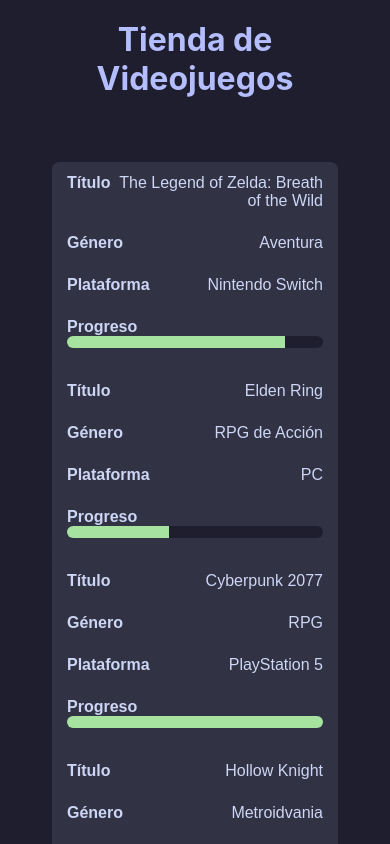
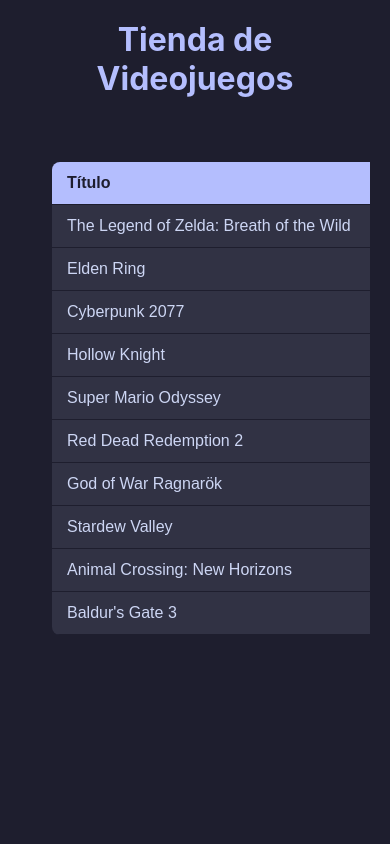
Before and after one commit to mochiCatDev/tienda-videojuegos, a React (Vite) app: page / in a window 390 px wide. Shown: the top 844 px of the page. Built offline with nearby package versions, Linux system fonts and the light colour scheme.

Commit message:
fix: optimizar scroll horizontal y evitar ruptura de texto en celdas para celulares, media querys

```diff
--- a/src/components/TablaVideojuegos.css
+++ b/src/components/TablaVideojuegos.css
@@ -22,13 +22,6 @@
   overflow: hidden;
 }
 
-th,
-td {
-  padding: 12px 15px;
-  text-align: left;
-  border-bottom: 1px solid var(--base);
-}
-
 th {
   background-color: var(--lavender);
   color: var(--base);
@@ -47,24 +40,20 @@
   height: 100%;
 }
 
+th, td {
+  padding: 12px 15px;
+  text-align: left;
+  border-bottom: 1px solid var(--base);
+  white-space: nowrap;
+}
+
 @media (max-width: 600px) {
-  thead {
-    display: none;
+  .tabla-container {
+    overflow-x: auto;
+    width: 100%;
   }
-  tr {
-    display: block;
-    margin-bottom: 10px;
-    background: var(--surface0);
-    border-radius: 8px;
-  }
-  td {
-    display: block;
-    text-align: right;
-    border: none;
-  }
-  td::before {
-    content: attr(data-label);
-    float: left;
-    font-weight: bold;
+
+  table {
+    width: 800px;
   }
 }
--- a/src/components/TablaVideojuegos.jsx
+++ b/src/components/TablaVideojuegos.jsx
@@ -1,19 +1,24 @@
-import './TablaVideojuegos.css';
+import "./TablaVideojuegos.css";
 
 export const TablaVideojuegos = ({ juegos }) => {
   return (
     <div className="tabla-container">
       <table>
         <thead>
-          <tr><th>Título</th><th>Género</th><th>Plataforma</th><th>Progreso</th></tr>
+          <tr>
+            <th>Título</th>
+            <th>Género</th>
+            <th>Plataforma</th>
+            <th>Progreso</th>
+          </tr>
         </thead>
         <tbody>
           {juegos.map((j) => (
             <tr key={j.id}>
-              <td data-label="Título">{j.titulo}</td>
-              <td data-label="Género">{j.genero}</td>
-              <td data-label="Plataforma">{j.plataforma}</td>
-              <td data-label="Progreso">
+              <td>{j.titulo}</td>
+              <td>{j.genero}</td>
+              <td>{j.plataforma}</td>
+              <td>
                 <div className="progress-bar">
                   <div
                     className="progress-fill"
```
